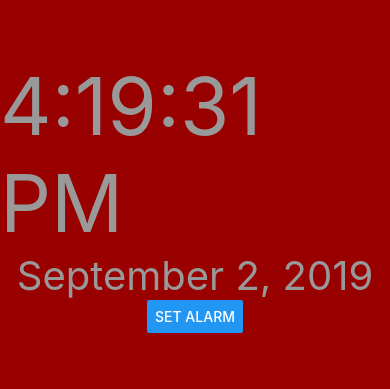
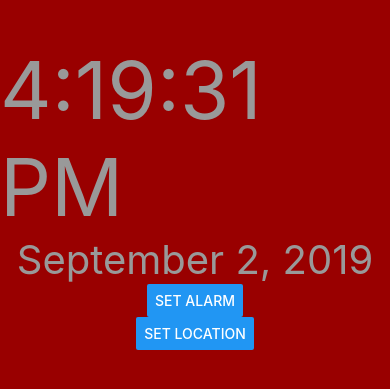
Before and after one commit to fvarnals/Prototype-Alarm-Clock-Android, a React Native app: screen / in a window 390 px wide. Shown: the part 227-616 px from the top of the page. Built offline with nearby package versions, Linux system fonts and the light colour scheme.

Commit message:
Set Location button added

```diff
--- a/App.js
+++ b/App.js
@@ -8,6 +8,7 @@ import {
 
 import moment from "moment";
 import SetAlarm from './components/SetAlarm';
+import SetLocation from './components/SetLocation';
 
 const styles = StyleSheet.create({
   container: {
@@ -27,9 +28,14 @@ const styles = StyleSheet.create({
 })
 
 export default class App extends Component {
+  getSetLocationHandler = () => {
+    console.log('Location Button Pressed')
+  }
+
   getSetAlarmHandler = () => {
     console.log('Button Pressed')
   }
+
   constructor(props) {
     super(props);
     this.state = {
@@ -58,6 +64,7 @@ export default class App extends Component {
           {this.state.date}
         </Text>
         <SetAlarm onSetAlarm={this.getSetAlarmHandler}/>
+        <SetLocation onGetLocation={this.getSetLocationHandler}/>
       </View>
     )
   }
--- /dev/null
+++ b/components/SetLocation.js
@@ -0,0 +1,10 @@
+import React from 'react';
+import { Button } from 'react-native';
+
+const setLocation = props => {
+  return (
+    <Button title="Set Location" onPress={props.onGetLocation} />
+  );
+};
+
+export default setLocation;
```
